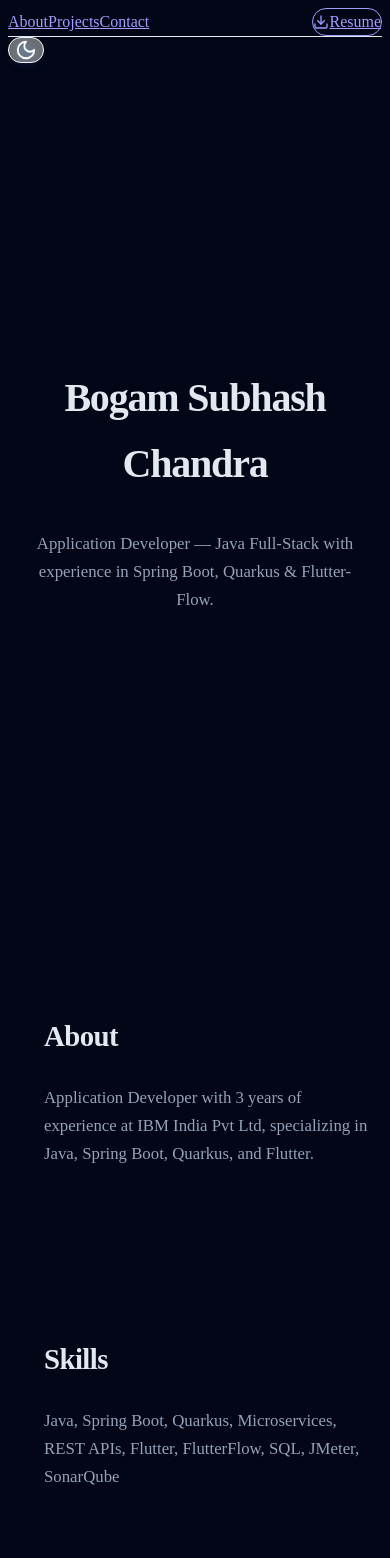
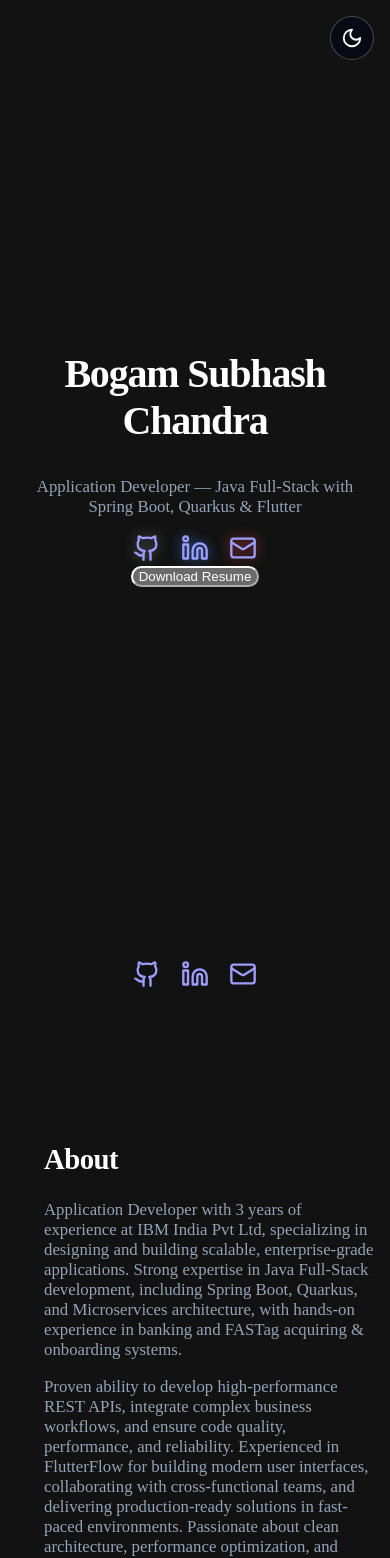
Before and after one commit to BogamSubhashChandra/BogamSubhashChandraPortfolio, a Next.js app: page / in a window 390 px wide. Shown: the top 1558 px of the page. Built offline with nearby package versions, Linux system fonts and the light colour scheme.

Commit message:
adjustment

```diff
--- a/app/globals.css
+++ b/app/globals.css
@@ -26,12 +26,12 @@ html {
   scroll-behavior: smooth;
 }
 
-body {
+/* body {
   background-color: rgb(var(--bg));
   color: rgb(var(--fg));
   line-height: 1.65;
   -webkit-font-smoothing: antialiased;
-}
+} */
 
 /* -------------------------
    Typography
--- a/app/layout.tsx
+++ b/app/layout.tsx
@@ -1,8 +1,8 @@
 import "./globals.css";
 import { ThemeProvider } from "next-themes";
 import PageTransition from "@/components/PageTransition";
-import Navbar from "@/components/Navbar";
 import ThemeToggle from "@/components/ThemeToggle";
+import AnimatedBackground from "@/components/AnimatedBackground";
 
 export default function RootLayout({
   children,
@@ -13,7 +13,7 @@ export default function RootLayout({
     <html lang="en" suppressHydrationWarning>
       <body>
         <ThemeProvider attribute="class" defaultTheme="dark">
-          <Navbar />
+          <AnimatedBackground />
           <ThemeToggle />
           <PageTransition>{children}</PageTransition>
         </ThemeProvider>
--- a/app/page.tsx
+++ b/app/page.tsx
@@ -1,40 +1,100 @@
 import HeroParallax from "@/components/HeroParallax";
 import ScrollSection from "@/components/ScrollSection";
 import ContactSection from "@/components/ContactSection";
+import Link from "next/link";
+import { projects } from "@/lib/projects";
 
 export default function Home() {
   return (
     <>
       <HeroParallax />
 
+      {/* CONTACT ICONS (TOP / HERO AREA) */}
+      <ContactSection />
+
+      {/* ABOUT */}
       <ScrollSection>
         <h2>About</h2>
         <p>
-          Application Developer with 3 years of experience at
-          IBM India Pvt Ltd, specializing in Java, Spring Boot,
-          Quarkus, and Flutter.
+          Application Developer with 3 years of experience at IBM India Pvt Ltd,
+          specializing in designing and building scalable, enterprise-grade
+          applications. Strong expertise in Java Full-Stack development,
+          including Spring Boot, Quarkus, and Microservices architecture, with
+          hands-on experience in banking and FASTag acquiring & onboarding
+          systems.
+        </p>
+        <p>
+          Proven ability to develop high-performance REST APIs, integrate complex
+          business workflows, and ensure code quality, performance, and
+          reliability. Experienced in FlutterFlow for building modern user
+          interfaces, collaborating with cross-functional teams, and delivering
+          production-ready solutions in fast-paced environments. Passionate about
+          clean architecture, performance optimization, and building robust
+          systems that scale.
         </p>
       </ScrollSection>
 
+      {/* SKILLS */}
       <ScrollSection>
         <h2>Skills</h2>
         <p>
-          Java, Spring Boot, Quarkus, Microservices, REST APIs,
-          Flutter, FlutterFlow, SQL, JMeter, SonarQube
+          Java, Spring Boot, Quarkus, Microservices, REST APIs, FlutterFlow, SQL,
+          Git, JMeter, Agile Methodologies
         </p>
       </ScrollSection>
 
+      {/* EXPERIENCE */}
       <ScrollSection>
         <h2>Experience</h2>
         <p>
-          IBM India Pvt Ltd — 3 Years<br />
-          Built scalable microservices for banking and FASTag
-          acquiring platforms.
+          IBM India Pvt Ltd — 3 Years
+          <br />
+          Built scalable microservices for banking and FASTag acquiring
+          platforms.
         </p>
       </ScrollSection>
 
-      {/* ✅ Contact Section */}
-      <ContactSection />
+      {/* PROJECT PREVIEW */}
+      <section className="py-16">
+        <div className="max-w-5xl mx-auto px-4 text-center">
+          <h2 className="text-2xl font-bold mb-4">Projects</h2>
+
+          <p className="text-gray-600 dark:text-gray-400 mb-10">
+            A snapshot of the systems I’ve built in banking and FASTag domains
+          </p>
+
+          {/* Short project descriptions */}
+          <div className="grid gap-6 mb-12">
+            {projects.slice(0, 3).map((project) => (
+              <div
+  key={project.slug}
+  className="
+    rounded-2xl
+    border border-slate-300/30 dark:border-slate-700/40
+    p-5
+    text-left
+  "
+>
+  <h3 className="font-semibold mb-1">
+    {project.title}
+  </h3>
+  <p className="text-sm text-gray-600 dark:text-gray-400">
+    {project.description}
+  </p>
+</div>
+
+            ))}
+          </div>
+
+          {/* Projects Button */}
+          <Link
+            href="/projects"
+            className="inline-flex items-center justify-center px-6 py-3 rounded-full text-sm font-medium bg-indigo-600 text-white hover:bg-indigo-700 transition"
+          >
+            View All Projects →
+          </Link>
+        </div>
+      </section>
     </>
   );
 }
--- a/app/projects/page.tsx
+++ b/app/projects/page.tsx
@@ -1,20 +1,29 @@
+import { projects } from "@/lib/projects";
 import ProjectCard from "@/components/ProjectCard";
-import { projects } from "@/lib/projects";
+import Link from "next/link";
 
 export default function ProjectsPage() {
   return (
-    <section>
-      <div className="container">
-        <h1 className="text-center mb-16">Projects</h1>
+    <section className="py-16">
+      <div className="max-w-6xl mx-auto px-4 sm:px-6 lg:px-8">
+        {/* Back button */}
+        <div className="mb-10">
+          <Link
+            href="/"
+            className="inline-flex items-center px-5 py-2 rounded-full text-sm font-medium bg-gray-200 text-gray-800 hover:bg-gray-300 dark:bg-gray-800 dark:text-gray-200 dark:hover:bg-gray-700 transition"
+          >
+            ← Back
+          </Link>
+        </div>
 
-        <div className="grid md:grid-cols-2 gap-10">
-          {projects.map((project) => (
-            <ProjectCard
-              key={project.slug}
-              project={project}
-            />
-          ))}
-        </div>
+        <h1 className="text-3xl font-bold mb-12">Projects</h1>
+
+       <div className="grid grid-cols-1 md:grid-cols-2 gap-x-12 gap-y-16">
+  {projects.map((project) => (
+    <ProjectCard key={project.slug} project={project} />
+  ))}
+</div>
+
       </div>
     </section>
   );
--- /dev/null
+++ b/components/AnimatedBackground.tsx
@@ -0,0 +1,35 @@
+"use client";
+
+import { motion, AnimatePresence } from "framer-motion";
+import { useTheme } from "next-themes";
+import { useEffect, useState } from "react";
+
+export default function AnimatedBackground() {
+  const { theme } = useTheme();
+  const [mounted, setMounted] = useState(false);
+
+  useEffect(() => {
+    setMounted(true);
+  }, []);
+
+  if (!mounted) return null;
+
+  return (
+    <AnimatePresence mode="wait">
+      <motion.div
+        key={theme}
+        initial={{ opacity: 0 }}
+        animate={{ opacity: 1 }}
+        exit={{ opacity: 0 }}
+        transition={{ duration: 0.8, ease: "easeInOut" }}
+        className="fixed inset-0 -z-10"
+        style={{
+          background:
+            theme === "dark"
+              ? "radial-gradient(1200px at 20% 10%, rgba(59,130,246,0.15), transparent 60%), linear-gradient(to bottom, #020617, #020617)"
+              : "radial-gradient(1200px at 20% 10%, rgba(250,204,21,0.35), transparent 60%), linear-gradient(to bottom, #ffffff, #f8fafc)",
+        }}
+      />
+    </AnimatePresence>
+  );
+}
--- a/components/ContactSection.tsx
+++ b/components/ContactSection.tsx
@@ -6,28 +6,23 @@ import { motion } from "framer-motion";
 export default function ContactSection() {
   return (
     <motion.section
-        id="contact"
-  className="scroll-mt-20"
-  initial={{ opacity: 0, y: 24 }}
-  whileInView={{ opacity: 1, y: 0 }}
-  viewport={{ once: true }}
-  transition={{ duration: 0.4 }}
+      id="contact"
+      className="scroll-mt-16 py-10"
+      initial={{ opacity: 0, y: 16 }}
+      whileInView={{ opacity: 1, y: 0 }}
+      viewport={{ once: true }}
+      transition={{ duration: 0.35 }}
     >
-      <div className="container text-center">
-        <h2 className="mb-6">Contact</h2>
-
-        <p className="mb-10 text-muted-foreground">
-          Feel free to connect with me
-        </p>
-
-        <div className="flex justify-center gap-8">
+      <div className="max-w-5xl mx-auto px-4 flex justify-center">
+        {/* Icons with 20px gap */}
+        <div className="flex items-center gap-[20px]">
           {/* GitHub */}
           <a
             href="https://github.com/BogamSubhashChandra"
             target="_blank"
             rel="noopener noreferrer"
             aria-label="GitHub"
-            className="transition hover:scale-110"
+            className="transition-transform hover:scale-110"
           >
             <Github size={28} />
           </a>
@@ -38,7 +33,7 @@ export default function ContactSection() {
             target="_blank"
             rel="noopener noreferrer"
             aria-label="LinkedIn"
-            className="transition hover:scale-110"
+            className="transition-transform hover:scale-110"
           >
             <Linkedin size={28} />
           </a>
@@ -47,7 +42,7 @@ export default function ContactSection() {
           <a
             href="mailto:subhashchandrabogam@gmail.com"
             aria-label="Email"
-            className="transition hover:scale-110"
+            className="transition-transform hover:scale-110"
           >
             <Mail size={28} />
           </a>
--- a/components/HeroParallax.tsx
+++ b/components/HeroParallax.tsx
@@ -1,26 +1,127 @@
 "use client";
 
 import { motion, useScroll, useTransform } from "framer-motion";
+import { Github, Linkedin, Mail } from "lucide-react";
 import { useRef } from "react";
 
 export default function HeroParallax() {
-  const ref = useRef(null);
+  const ref = useRef<HTMLDivElement | null>(null);
+
   const { scrollYProgress } = useScroll({
     target: ref,
     offset: ["start start", "end start"],
   });
 
-  const y = useTransform(scrollYProgress, [0, 1], [0, -150]);
+  const y = useTransform(scrollYProgress, [0, 1], [0, -120]);
   const opacity = useTransform(scrollYProgress, [0, 0.6], [1, 0]);
 
+  // Animation variants
+  const container = {
+    hidden: {},
+    visible: {
+      transition: {
+        staggerChildren: 0.15,
+      },
+    },
+  };
+
+  const item = {
+    hidden: { opacity: 0, y: 12, scale: 0.9 },
+    visible: {
+      opacity: 1,
+      y: 0,
+      scale: 1,
+      transition: { duration: 0.4, ease: "easeOut" },
+    },
+  };
+
   return (
-    <section ref={ref}  className="relative min-h-[90vh] flex items-center justify-center">
-      <motion.div style={{ y, opacity }} className="text-center px-6">
-        <h1 className="mb-6">Bogam Subhash Chandra</h1>
-        <p className="max-w-xl mx-auto">
-          Application Developer — Java Full-Stack with experience in
-          Spring Boot, Quarkus & Flutter-Flow.
+    <section
+      ref={ref}
+      className="relative min-h-[90vh] flex items-center justify-center overflow-hidden"
+    >
+      <motion.div style={{ y, opacity }} className="text-center px-4">
+        <h1 className="mb-4">Bogam Subhash Chandra</h1>
+
+        <p className="max-w-xl mx-auto mb-8 text-muted-foreground">
+          Application Developer — Java Full-Stack with Spring Boot,
+          Quarkus & Flutter
         </p>
+
+        {/* ✅ Contact icons with glow + stagger */}
+        <motion.div
+          variants={container}
+          initial="hidden"
+          animate="visible"
+          className="flex justify-center gap-[20px]"
+        >
+          {/* GitHub */}
+          <motion.a
+            variants={item}
+            href="https://github.com/BogamSubhashChandra"
+            target="_blank"
+            rel="noopener noreferrer"
+            aria-label="GitHub"
+            className="transition-transform hover:scale-110"
+          >
+            <Github
+              size={28}
+              className="text-gray-400 drop-shadow-[0_0_6px_rgba(156,163,175,0.6)]"
+            />
+          </motion.a>
+
+          {/* LinkedIn */}
+          <motion.a
+            variants={item}
+            href="https://www.linkedin.com/in/bogam-subhash-chandra"
+            target="_blank"
+            rel="noopener noreferrer"
+            aria-label="LinkedIn"
+            className="transition-transform hover:scale-110"
+          >
+            <Linkedin
+              size={28}
+              className="text-blue-500 drop-shadow-[0_0_6px_rgba(59,130,246,0.7)]"
+            />
+          </motion.a>
+
+          {/* Mail */}
+          <motion.a
+            variants={item}
+            href="mailto:subhashchandrabogam@gmail.com"
+            aria-label="Email"
+            className="transition-transform hover:scale-110"
+          >
+            <Mail
+              size={28}
+              className="text-red-500 drop-shadow-[0_0_6px_rgba(239,68,68,0.7)]"
+            />
+
+          </motion.a>
+
+        </motion.div>
+<button
+  onClick={() => {
+    const link = document.createElement("a");
+    link.href = "/bogam subhash chandra Resume.pdf";
+    link.download = "bogam subhash chandra Resume.pdf";
+    document.body.appendChild(link);
+    link.click();
+    document.body.removeChild(link);
+  }}
+  className="
+    inline-flex items-center justify-center
+    px-6 py-3 mb-8
+    rounded-full text-sm font-medium
+    bg-indigo-600 text-white
+    hover:bg-indigo-700
+    transition
+  "
+>
+  Download Resume
+</button>
+
+
       </motion.div>
     </section>
   );
--- a/components/Navbar.tsx
+++ b/components/Navbar.tsx
@@ -1,9 +1,8 @@
-    "use client";
+"use client";
 
 import Link from "next/link";
 import { usePathname } from "next/navigation";
 import { motion } from "framer-motion";
-import { Download } from "lucide-react";
 
 export default function Navbar() {
   const pathname = usePathname();
@@ -11,18 +10,17 @@ export default function Navbar() {
   const tabs = [
     { name: "About", href: "/" },
     { name: "Projects", href: "/projects" },
-    { name: "Contact", href: "#contact" },
   ];
 
   return (
     <motion.nav
-      initial={{ y: -12, opacity: 0 }}
+      initial={{ y: -10, opacity: 0 }}
       animate={{ y: 0, opacity: 1 }}
-      transition={{ duration: 0.3 }}
-      className="sticky top-0 z-40 border-b bg-white/70 dark:bg-black/40 backdrop-blur"
+      transition={{ duration: 0.25 }}
+      className="sticky top-0 z-40 border-b bg-white/80 dark:bg-black/60 backdrop-blur"
     >
-      <div className="max-w-6xl mx-auto px-4 h-16 flex items-center justify-between">
-        {/* LEFT: Pills */}
+      <div className="max-w-6xl mx-auto px-4 h-14 flex items-center justify-between">
+        {/* LEFT: PILL TABS */}
         <div className="flex items-center gap-3">
           {tabs.map((tab) => {
             const isActive =
@@ -34,10 +32,7 @@ export default function Navbar() {
               <Link
                 key={tab.name}
                 href={tab.href}
-                className={`
-                  inline-flex items-center justify-center
-                  px-5 py-2 rounded-full text-sm font-medium
-                  transition-all
+                className={`inline-flex items-center px-5 py-2 rounded-full text-sm font-medium transition
                   ${
                     isActive
                       ? "bg-indigo-600 text-white"
@@ -51,26 +46,8 @@ export default function Navbar() {
           })}
         </div>
 
-        {/* RIGHT: Resume */}
-        <div className="flex items-center gap-3">
-          <a
-            href="/bogam subhash chandra Resume.pdf"
-            download
-            className="
-              inline-flex items-center gap-2
-              px-4 py-2 rounded-full text-sm font-medium
-              border border-gray-300 dark:border-gray-700
-              hover:bg-gray-100 dark:hover:bg-gray-800
-              transition
-            "
-          >
-            <Download size={16} />
-            Resume
-          </a>
-
-          {/* spacer for fixed theme toggle */}
-          <div className="w-12" />
-        </div>
+        {/* RIGHT SPACER (for fixed toggle) */}
+        <div className="w-12" />
       </div>
     </motion.nav>
   );
--- a/components/ThemeToggle.tsx
+++ b/components/ThemeToggle.tsx
@@ -4,63 +4,112 @@ import { useTheme } from "next-themes";
 import { motion, AnimatePresence } from "framer-motion";
 import { Sun, Moon } from "lucide-react";
 import { useEffect, useState } from "react";
+import { createPortal } from "react-dom";
+
+type RippleState = {
+  x: number;
+  y: number;
+} | null;
 
 export default function ThemeToggle() {
   const { theme, setTheme } = useTheme();
   const [mounted, setMounted] = useState(false);
-  const [ripple, setRipple] = useState(false);
+  const [ripple, setRipple] = useState<RippleState>(null);
 
-  // ✅ Wait until client is mounted
   useEffect(() => {
     setMounted(true);
   }, []);
 
-  if (!mounted) {
-    // Prevents hydration mismatch
-    return null;
-  }
+  if (!mounted) return null;
 
-  const toggleTheme = () => {
-    setRipple(true);
+  const handleToggle = (e: React.MouseEvent<HTMLButtonElement>) => {
+    const rect = e.currentTarget.getBoundingClientRect();
+
+    // click position relative to viewport
+    const x = rect.left + rect.width / 2;
+    const y = rect.top + rect.height / 2;
+
+    // start ripple
+    setRipple({ x, y });
+
+    // switch theme slightly after ripple starts
+    setTimeout(() => {
       setTheme(theme === "dark" ? "light" : "dark");
-    setTimeout(() => setRipple(false), 700);
+    }, 120);
+
+    // cleanup ripple
+    setTimeout(() => {
+      setRipple(null);
+    }, 900);
   };
 
-  return (
-    <div className="fixed top-5 right-5 z-50">
-      <div className="relative w-12 h-12 flex items-center justify-center">
-        {/* Ripple */}
+  return createPortal(
+    <>
+      {/* 🔥 FULL SCREEN RIPPLE */}
       <AnimatePresence>
         {ripple && (
-            <motion.span
-              initial={{ scale: 0, opacity: 0.35 }}
-              animate={{ scale: 18, opacity: 0 }}
+          <motion.div
+            key="theme-ripple"
+            initial={{ scale: 0, opacity: 0.6 }}
+            animate={{ scale: 35, opacity: 0 }}
             exit={{ opacity: 0 }}
-              transition={{ duration: 0.7, ease: "easeOut" }}
-              className="absolute inset-0 rounded-full bg-indigo-500"
+            transition={{ duration: 0.9, ease: "easeOut" }}
+            style={{
+              position: "fixed",
+              left: ripple.x,
+              top: ripple.y,
+              width: 20,
+              height: 20,
+              borderRadius: "9999px",
+              transform: "translate(-50%, -50%)",
+              zIndex: 9998,
+
+              // 🎨 color synced with theme background
+              background:
+                theme === "dark"
+                  ? "radial-gradient(circle, rgba(96,165,250,0.45), rgba(2,6,23,0.9))"
+                  : "radial-gradient(circle, rgba(250,204,21,0.45), rgba(255,255,255,0.9))",
+            }}
           />
         )}
       </AnimatePresence>
 
-        {/* Toggle Button */}
+      {/* 🌙 TOGGLE BUTTON */}
+      <div
+        style={{
+          position: "fixed",
+          top: 16,
+          right: 16,
+          zIndex: 9999,
+        }}
+      >
         <button
-          onClick={toggleTheme}
+          onClick={handleToggle}
           aria-label="Toggle theme"
-          className="relative z-10 flex items-center justify-center w-11 h-11 rounded-full border backdrop-blur bg-white/60 dark:bg-black/40"
+          style={{
+            width: 44,
+            height: 44,
+            borderRadius: "9999px",
+            border: "1px solid rgba(255,255,255,0.25)",
+            backdropFilter: "blur(8px)",
+            background:
+              theme === "dark"
+                ? "rgba(2,6,23,0.6)"
+                : "rgba(255,255,255,0.75)",
+            display: "flex",
+            alignItems: "center",
+            justifyContent: "center",
+            cursor: "pointer",
+          }}
         >
           {theme === "dark" ? (
-            <Moon
-              size={22}
-              className="text-white drop-shadow-[0_0_6px_#60a5fa]"
-            />
+            <Moon size={22} color="white" />
           ) : (
-            <Sun
-              size={22}
-              className="text-black drop-shadow-[0_0_6px_#facc15]"
-            />
+            <Sun size={22} color="black" />
           )}
         </button>
       </div>
-    </div>
+    </>,
+    document.body
   );
 }
--- a/lib/projects.ts
+++ b/lib/projects.ts
@@ -1,3 +1,8 @@
+export type TechGroup = {
+  primary: string[];
+  secondary: string[];
+};
+
 export type Project = {
   slug: string;
   title: string;
@@ -5,8 +10,13 @@ export type Project = {
   longDescription: string;
   github: string;
   highlights: string[];
-  tech: string[]; // ✅ ADD THIS
+  tech: {
+    frontend?: TechGroup;
+    backend?: TechGroup;
+    testing?: TechGroup;
+  };
 };
+
 
 export const projects: Project[] = [
   {
@@ -23,7 +33,17 @@ export const projects: Project[] = [
       "SonarQube quality enforcement",
       "JMeter performance testing",
     ],
-    tech: ["Java", "Spring Boot", "Microservices", "MySQL","Unit Testing", "JMeter", "REST APIs","Black-box Testing"],
+    tech: {
+      backend: {
+      primary: ["Java", "Spring Boot", "Microservices"],
+      secondary: ["REST APIs", "MySQL"]
+    },
+    testing: {
+      primary: ["Unit Testing"],
+      secondary: ["JMeter", "Black-box Testing"]
+    }
+  }
+
   },
   {
     slug: "fastag-onboarding",
@@ -38,7 +58,21 @@ export const projects: Project[] = [
       "Editing FASTag Plazas",
       "Adaptive UI design",
     ],
-     tech: ["FlutterFlow", "API Integration", "UI/UX Design" ,"Responsive Design","Adaptive Layouts"],
+     tech: {
+  frontend: {
+    primary: ["FlutterFlow"],
+    secondary: ["UI/UX Design", "Responsive Design", "Adaptive Layouts"]
+  },
+  backend: {
+    primary: ["API Integration"],
+    secondary: []
+  },
+  testing: {
+    primary: [],
+    secondary: []
+  }
+}
+
   },
   {
     slug: "fastag-quarkus",
@@ -54,6 +88,15 @@ export const projects: Project[] = [
       "Database design with PostgreSQL",
       "Using record types for data modeling",
     ],
-    tech: ["Java", "Quarkus", "Microservices"," PostgreSQL", "REST APIs","Record Types"],
+    tech: {
+  backend: {
+    primary: ["Java", "Quarkus", "Microservices"],
+    secondary: ["PostgreSQL", "REST APIs", "Record Types"]
+  },
+  testing: {
+    primary: ["Blackbox Testing"],
+    secondary: []
+  }
+}
   },
 ];
```
Also changed, not shown: app/projects/[slug]/page.tsx (+33 -35 lines), components/ProjectCard.tsx (+63 -10 lines), 1 other file (tests, documents, lock files or other folders). Lines whose indentation alone changed are shown as unchanged.
